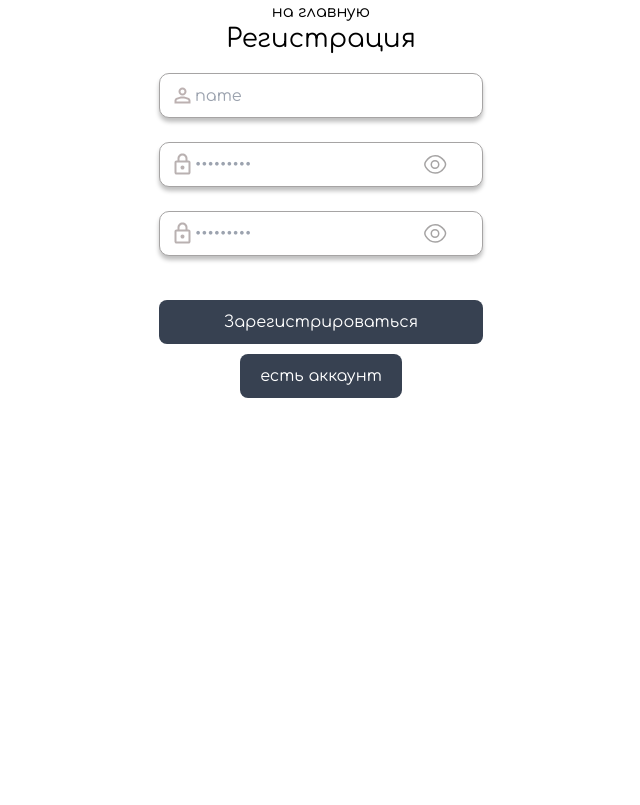
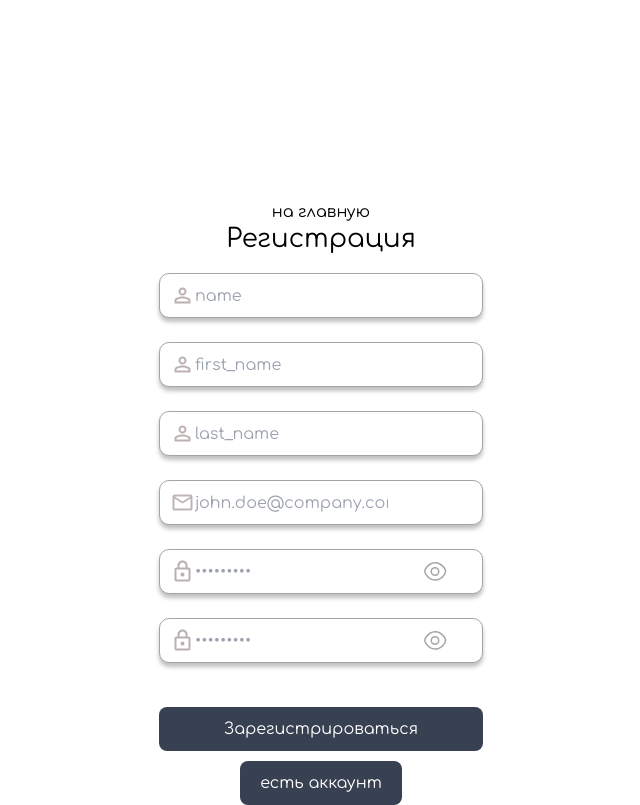
Before and after one commit to xypxzy/lamoda-commerce, a React (Vite) app: page /registration in a window 1280 px wide. Shown: the whole page, without its empty margins (319-959 px from the left). Built offline with nearby package versions, Linux system fonts and the light colour scheme.

Commit message:
fir auth req bugs

```diff
--- a/docker-compose.yml
+++ b/docker-compose.yml
@@ -28,6 +28,9 @@ services:
     build:
       context: .
       dockerfile: Dockerfile
+    volumes:
+      - ./:/react-docker:delegated
+      - /node_modules
     ports:
       - "8082:8082"
     environment:
--- a/src/components/Header/index.tsx
+++ b/src/components/Header/index.tsx
@@ -14,7 +14,7 @@ import { useAppDispatch } from "../../store/hooks";
 
 import { auth } from "../../config/firebase-config";
 import { signOut } from "firebase/auth";
-
+import { CiLogout } from "react-icons/ci";
 
 export default function Header() {
   const [isOpen, setOpen] = React.useState(false);
@@ -32,7 +32,7 @@ export default function Header() {
   // logOut Button and refresh token
   const dispatch = useAppDispatch()
 
-  const logOut = async(state: any) => {
+  const logOut = async(state: boolean) => {
     if(auth){
       try {
         await signOut(auth)
@@ -42,7 +42,8 @@ export default function Header() {
     }else{
       localStorage.removeItem('token')
     }
-    dispatch(toggle(state))
+    localStorage.removeItem('token')
+    dispatch(toggle(false))
     navigate('/login')
   }
 
@@ -176,7 +177,7 @@ export default function Header() {
           ))}
         </ul>
       </nav>
-      <button onClick={() => logOut(false)}>log out</button>
+      <button onClick={() => logOut(false)}> <CiLogout className={styles.logoutIc}/> </button>
     </div>
   );
 }
--- a/src/pages/Login/Login.tsx
+++ b/src/pages/Login/Login.tsx
@@ -18,13 +18,14 @@ import socialMediaAuth from "../../service/auth";
 import google from "../../assets/image 2.svg";
 import facebook from "../../assets/image 3.svg";
 import apple from "../../assets/image 4.svg";
-import { useAppDispatch } from "../../store/hooks";
-import { useGetAuthQuery, useAddTokenMutation } from "../../store/auth/authApi";
+import { useAppDispatch, useAppSelector } from "../../store/hooks";
+import { useAddTokenMutation } from "../../store/auth/authApi";
 import { useNavigate } from "react-router-dom";
 import { toggle } from "../../store/auth/authSlice";
 
 
 const Login = () => {
+
   const {
     register,
     handleSubmit,
@@ -32,10 +33,10 @@ const Login = () => {
   } = useForm();
   const [booleanPassword, setBooleanPassword] = useState(true);
   const dispatch = useAppDispatch()
-  const {data: authData, isSuccess: isLoginSuccess} = useGetAuthQuery()
-  const [addToken, {data, isError, error}] = useAddTokenMutation()
+  const [addToken, {data, isError, error, isSuccess}] = useAddTokenMutation()
   const navigate = useNavigate()
 
+/////
   const onClickProvider = (provider: any) => {
     socialMediaAuth(provider)
       .then((user) => {
@@ -48,11 +49,15 @@ const Login = () => {
       });
   };
 
-  const onSubmit = (data: any) => {
+////
+  const onSubmit = async(data: any) => {
+
     try {
-        const token = addToken({email: data.email, password: data.password})
-        localStorage.setItem('token', JSON.stringify(token))
-        console.log(token)
+        await addToken({username: data?.name, password: data?.password})
+        .then((res) => localStorage.setItem('token', JSON.stringify({accesss_token:res?.data?.access, refresh_token: res?.data?.refresh})))
+        .catch((err) => console.log(err))
+
+        console.log()
     } catch (error) {
       console.log(error)
     }
@@ -62,15 +67,7 @@ const Login = () => {
     console.log(error)
   }
 
-  useEffect(() => {
-    if(isLoginSuccess){
-      console.log('you singed in')
-      dispatch(toggle(true))
-      navigate('/')
-    }
-
-  },[])
-
+///
 
 
   return (
@@ -81,10 +78,10 @@ const Login = () => {
           <div className="mb-6">
             <img src={mail} alt={'mail'}/>
             <input
-              type="mail"
-              id="mail"
-              placeholder="mail"
-              {...register("mail", {
+              type="name"
+              id="name"
+              placeholder="name"
+              {...register("name", {
                 required: "Параметр обязателен",
                 maxLength: {
                   value: 15,
--- a/src/pages/Regist/Regist.module.scss
+++ b/src/pages/Regist/Regist.module.scss
@@ -10,6 +10,7 @@ section{
     flex-direction: column;
     width: -moz-available;
     justify-content: center;
+    margin-top: 200px;
     h1{
         color: #000;
         text-align: center;
--- a/src/pages/Regist/Regist.tsx
+++ b/src/pages/Regist/Regist.tsx
@@ -18,18 +18,21 @@ const Regist = () => {
     const {register, handleSubmit, formState: { errors }} = useForm();
     const [booleanPassword, setBooleanPassword] = useState(true);
     const [booleanConfirmPassword, setBooleanConfirmPassword] = useState(true);
-    const [addUser, {isSuccess, error, isError}] = useAddAuthMutation()
+    const [addUser, {isSuccess, error, isError, isLoading}] = useAddAuthMutation()
     const navigate = useNavigate()
-
     const onSubmit = async(data: any) => {
 
         if(data.password === data.confirm_password){
+
             try {
                 const res = await addUser({
-                    first_name: data?.name,
-                    email: data?.email,
-                    password: data?.password
-                }).unwrap();
+                    first_name: data.first_name,
+                    username: data.name,
+                    email: data.email,
+                    password: data.password,
+                    password2: data.confirm_password,
+                    last_name: data.last_name,
+                })
                 console.log(res)
             } catch (error) {
                 console.log(error)
@@ -44,12 +47,10 @@ const Regist = () => {
 
 
 
-    useEffect(() => {
-        if(isSuccess){
-            console.log('login is success')
-            navigate('/login')
-        }
-    }, [])
+    if(isSuccess){
+        console.log('login is success')
+        navigate('/login')
+    }
 
 
     return(
@@ -79,7 +80,49 @@ const Regist = () => {
                             ></input>
                             {errors?.name && (<span className="error" role="alert">{errors?.name?.message?.toString()}</span>)}
                     </div>
-                    {/* <div className="mb-6">
+                    <div className="mb-6">
+                        <img src={person} alt={'person'}/>
+                        <input
+                            type="first_name"
+                            id="first_name"
+                            placeholder="first_name"
+                            {...register('first_name', {
+                                required: "Параметр обязателен",
+                                maxLength: {
+                                    value: 15,
+                                    message: 'Ваше имя должно быть меньше 20 символов'
+                                },
+                                minLength: {
+                                    value: 3,
+                                    message: 'Ваше имя должно быть больше 3 символов'
+                                },
+                            })}
+                            required
+                            ></input>
+                            {errors?.name && (<span className="error" role="alert">{errors?.name?.message?.toString()}</span>)}
+                    </div>
+                    <div className="mb-6">
+                        <img src={person} alt={'person'}/>
+                        <input
+                            type="last_name"
+                            id="last_name"
+                            placeholder="last_name"
+                            {...register('last_name', {
+                                required: "Параметр обязателен",
+                                maxLength: {
+                                    value: 15,
+                                    message: 'Ваша фамилия должна быть меньше 20 символов'
+                                },
+                                minLength: {
+                                    value: 3,
+                                    message: 'Ваше фамилия должна быть больше 3 символов'
+                                },
+                            })}
+                            required
+                            ></input>
+                            {errors?.name && (<span className="error" role="alert">{errors?.name?.message?.toString()}</span>)}
+                    </div>
+                    <div className="mb-6">
                         <img src={mail} alt="" />
                         <input
                             type="email"
@@ -91,7 +134,7 @@ const Regist = () => {
                             required
                         ></input>
                         {errors?.name && (<span className="error" role="alert">{errors?.name?.message?.toString()}</span>)}
-                    </div> */}
+                    </div>
                     <div className="mb-6">
                         <img src={lock} alt="" />
                         <input
--- a/src/store/auth/authApi.ts
+++ b/src/store/auth/authApi.ts
@@ -1,25 +1,21 @@
 
-import { AuthProps } from "../../consts/auths";
 import { createApi, fetchBaseQuery } from "@reduxjs/toolkit/dist/query/react";
 
 
 export const authApi = createApi({
     reducerPath: 'authApi',
-    baseQuery: fetchBaseQuery({baseUrl: 'http://localhost:8002' }),
+    baseQuery: fetchBaseQuery({baseUrl: 'http://localhost:8002/users/' }),
     endpoints: (builder) => ({
         addAuth: builder.mutation({
             query: (body) => ({
-                url: '/users/register',
+                url: 'register/',
                 method: 'POST',
                 body
             }),
         }),
-        getAuth: builder.query<AuthProps[], void>({
-            query: () => '/users',
-        }),
         addToken:builder.mutation({
             query: (body) => ({
-                url: '/users/token',
+                url: 'token/',
                 method: 'POST',
                 body
             }),
@@ -29,6 +25,5 @@ export const authApi = createApi({
 
 export const {
     useAddAuthMutation,
-    useGetAuthQuery,
     useAddTokenMutation
   } = authApi;
--- a/src/store/auth/authSlice.ts
+++ b/src/store/auth/authSlice.ts
@@ -1,3 +1,4 @@
+
 import {createSlice, PayloadAction} from '@reduxjs/toolkit';
 
 const storedRole = localStorage.getItem('role');
@@ -12,7 +13,7 @@ const authSlice = createSlice({
     initialState,
     reducers: {
       toggle: (state, action: PayloadAction<boolean>) => {
-          state.isToggled = action.payload;
+        state.isToggled = action.payload;
         localStorage.setItem('role', JSON.stringify(state.isToggled))
       },
     },
```
Also changed, not shown: src/routes/root.tsx (+45 -1 lines), src/store/store.ts (+4 -3 lines), src/components/Header/Header.module.scss (line endings or trailing spaces).
